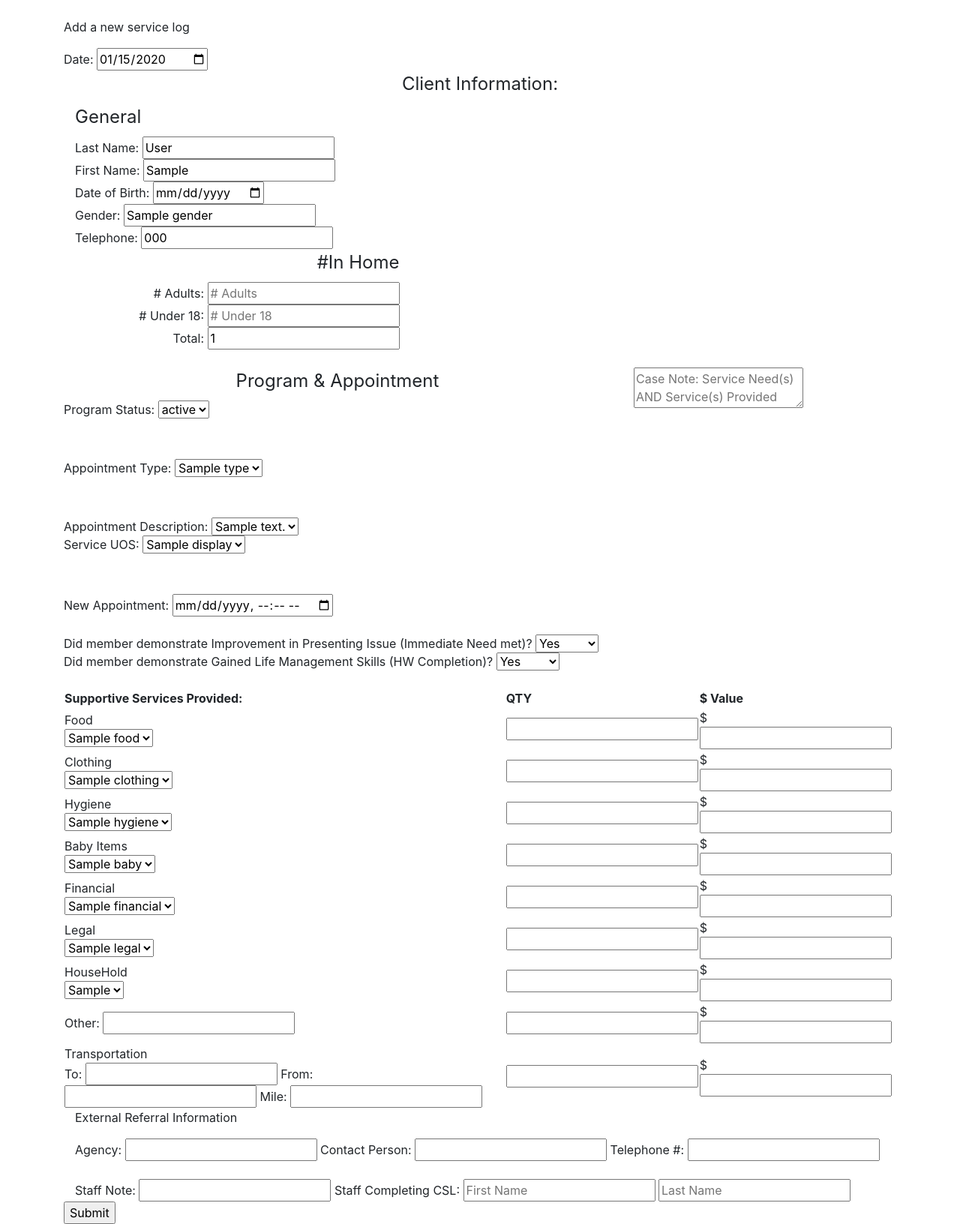
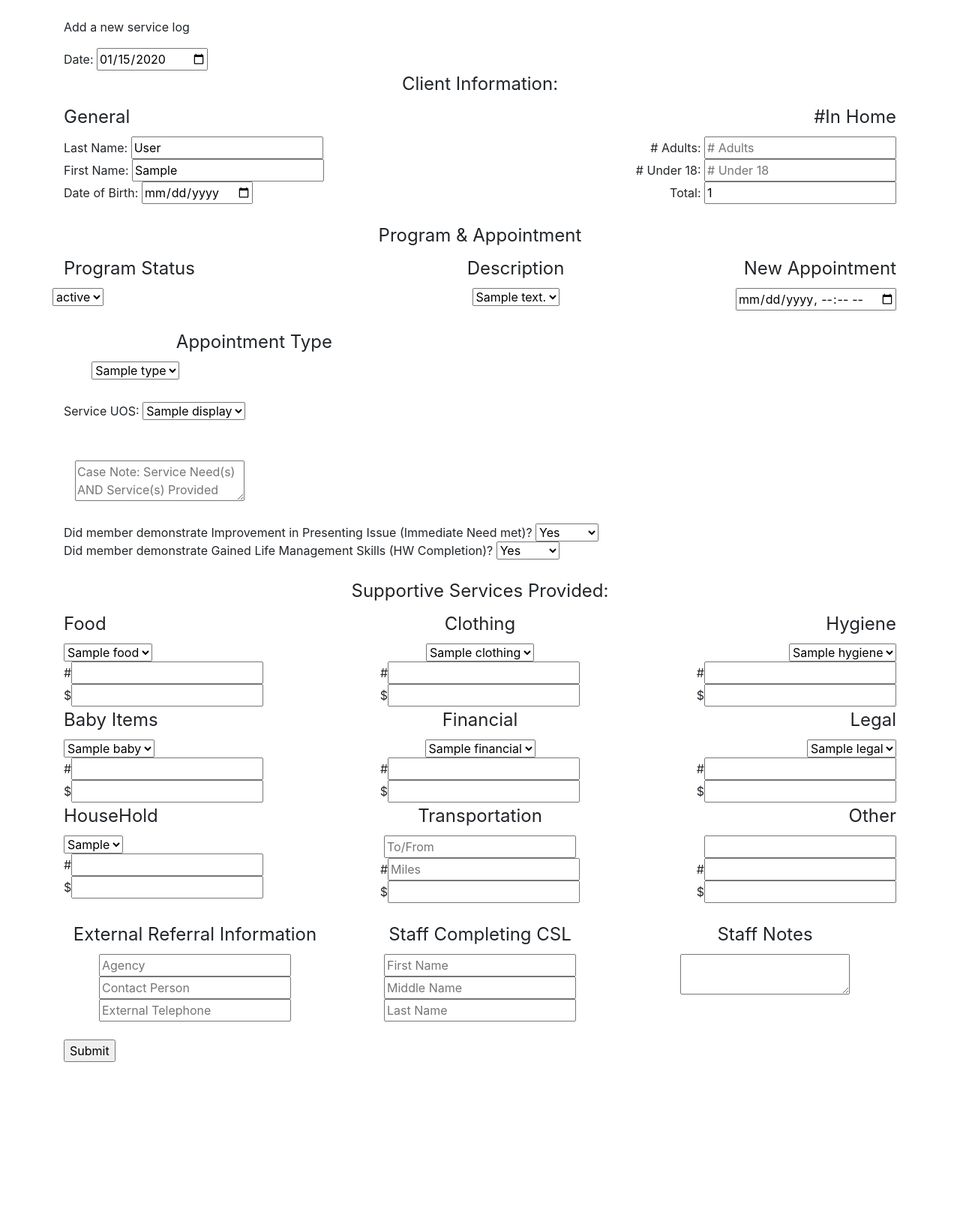
Before and after one commit to ia-community-analytics/friendship-house, a Flask app: template templates/client_service_log.html in a window 1280 px wide. Shown: the part 56-1688 px from the top of the page at 75% size. After the commit the page ends 1472 px from the top, so only its background shows below. Run offline with Flask 2, Linux system fonts and the light colour scheme; the template is opened without the code that fills it: most values are stand-ins (such as "Sample title", 1, 10 or a date in 2020); parts of the project's set-up code (start-up, migrations or seed data) failed here and were passed over; some libraries are stand-ins or nearby versions.

Commit message:
better format for client service log

```diff
--- a/templates/client_service_log.html
+++ b/templates/client_service_log.html
@@ -14,7 +14,8 @@
 
             <fieldset>
                 <legend align="center">Client Information:</legend>
-                <div class="col-sm-5" align="left">
+                <div class="row">
+                    <div class="col-sm-6" align="left">
                         <fieldset>
                             <legend>General</legend>
                             Last Name: <input type="text" name="lastname" value="{{ data.last_name }}"
@@ -22,16 +23,19 @@
                             First Name: <input type="text" name="firstname" value="{{ data.first_name }}"
                                                placeholder="First Name" title="First Name" required><br>
                             Date of Birth: <input type="date" min="1960-01-01" max="{{ date }}" name="dob"
-                                              value="{{ data.dob }}" placeholder="Date of Birth" title="Date of Birth"
+                                                  value="{{ data.dob }}" placeholder="Date of Birth"
+                                                  title="Date of Birth"
                                                   required><br>
+                            <div hidden>
                                 Gender: <input type="text" name="gender" value="{{ data.gender }}" placeholder="Gender"
                                                title="Gender"><br>
                                 Telephone: <input type="tel" name="phone" value="{{ data.phone }}" placeholder="phone #"
                                                   title="phone #">
+                            </div>
                         </fieldset>
                     </div>
 
-                <div class="col-sm-5" align="right">
+                    <div class="col-sm-6" align="right">
                         <fieldset>
                             <legend>#In Home</legend>
                             # Adults: <input type="number" name="adults" min="0" value="{{ data.nber_adults }}"
@@ -43,41 +47,71 @@
                                           placeholder="Total" title="Total In Home">
                         </fieldset>
                     </div>
+                </div>
             </fieldset>
             <br>
-            <div class="row">
-                <div class="col-sm-8" align="left">
+
             <fieldset>
                 <legend align="center">Program & Appointment</legend>
+                <div class="row">
+                    <div class="col-sm-5" align="left">
+                        <fieldset>
+                            <legend align="left">Program Status</legend>
+                            <div class="row" align="left">
                                 <div align="left">
-                            Program Status:
                                     <select name="program_status" id="program_status" onclick="enter_status()">
                                         {% for status in program_status %}
                                             <option value="{{ status | safe }}">{{ status | safe }}</option>
                                         {% endfor %}
                                     </select>
+                                </div>
                                 <div id="program_status_other" class="col-sm-2" title="Other"
                                      style="visibility: hidden">
                                     <input type="text" name="program_status_other" placeholder="other program">
                                 </div>
+                            </div>
+                        </fieldset>
 
+                    </div>
+
+                    <div class="col-sm-3" align="center">
+                        <fieldset>
+                            <legend align="center">Description</legend>
+                            <select name="appointment_description" id="appointment_description">
+                                {% for description in appointment_description %}
+                                    <option value="{{ description | safe }}">{{ description | safe }}</option>
+                                {% endfor %}
+                            </select>
+                        </fieldset>
+                    </div>
+
+                    <div class="col-sm-4" align="right">
+                        <fieldset>
+                            <legend align="right">New Appointment</legend>
+                            <input type="datetime-local" min="1960-01-01" max="{{ date }}" name="new_appointment">
+                        </fieldset>
+                    </div>
+                </div>
                 <br>
-                            Appointment Type:
+
+                <div class="row">
+                    <fieldset>
+                        <legend align="right">Appointment Type</legend>
+                        <div class="row" align="right">
+                            <div id="appointment_location" class="col-sm-2" title="Location"
+                                 style="visibility: hidden">
+                                <input type="text" name="appointment_location" placeholder="location">
+                            </div>
+                            <div>
                                 <select name="appointment_type" id="appointment_type" onclick="enter_location()">
                                     {% for type in appointment_type %}
                                         <option value="{{ type | safe }}">{{ type | safe }}</option>
                                     {% endfor %}
                                 </select>
-                            <div id="appointment_location" title="Location" style="visibility: hidden">
-                                <input type="text" name="appointment_location" placeholder="location">
                             </div>
-                            <br>
-                            Appointment Description:
-                            <select name="appointment_description" id="appointment_description">
-                                {% for description in appointment_description %}
-                                    <option value="{{ description | safe }}">{{ description | safe }}</option>
-                                {% endfor %}
-                            </select>
+                        </div>
+                    </fieldset>
+                </div>
                 <br>
                 Service UOS:
                 <select name="uos" id="service_uos" onclick="enter_uos()">
@@ -89,16 +123,11 @@
                     <input type="number" name="other_service_txt" min="0" step=".25">
                 </div>
                 <br>
-                            New Appointment:
-                            <input type="datetime-local" min="1960-01-01" max="{{ date }}"
-                                   name="new_appointment">
-                        </div>
             </fieldset>
-                </div>
+
             <div class="col-sm-4" title="Case Note">
                     <textarea name="casenote"
                               placeholder="Case Note: Service Need(s) AND Service(s) Provided"></textarea>
-                </div>
             </div>
             <br>
 
@@ -117,146 +146,160 @@
                 </select>
             </div>
             <br>
-            {#    fourth table#}
-            <div id="fourth" class="table-responsive">
-                <table name="fourth">
-                    <th>Supportive Services Provided:</th>
-                    <th>QTY</th>
-                    <th>$ Value</th>
 
-                    <tr>
-                        <td>
-                            Food<br>
+            <fieldset>
+                <legend align="center">Supportive Services Provided:</legend>
+                <div class="row">
+                    <div class="col-sm-4" align="left">
+                        <fieldset>
+                            <legend align="left">Food</legend>
                             <select name="food">
                                 {% for foo in supportive_service_provided.get('Food') %}
                                     <option value="{{ foo | safe }}">{{ foo | safe }}</option>
                                 {% endfor %}
-                            </select>
-                        </td>
-                        <td><input type="number" name="foodqty"></td>
-                        <td>$<input type="number" step="0.01" name="foodvalue"></td>
-                    </tr>
+                            </select><br>
+                            #<input type="number" name="foodqty"><br>
+                            $<input type="number" step="0.01" name="foodvalue">
+                        </fieldset>
+                    </div>
 
-                    <tr>
-                        <td>
-                            Clothing<br>
+                    <div class="col-sm-4" align="center">
+                        <fieldset>
+                            <legend align="center">Clothing</legend>
                             <select name="clothing">
                                 {% for foo in supportive_service_provided.get('Clothing') %}
                                     <option value="{{ foo | safe }}">{{ foo | safe }}</option>
                                 {% endfor %}
-                            </select>
-                        </td>
-                        <td><input type="number" name="clothingqty"></td>
-                        <td>$<input type="number" step="0.01" name="clothingvalue"></td>
-                    </tr>
+                            </select><br>
+                            #<input type="number" name="clothingqty"><br>
+                            $<input type="number" step="0.01" name="clothingvalue">
+                        </fieldset>
+                    </div>
 
-                    <tr>
-                        <td>
-                            Hygiene<br>
+                    <div class="col-sm-4" align="right">
+                        <fieldset>
+                            <legend align="right">Hygiene</legend>
                             <select name="hygiene">
                                 {% for foo in supportive_service_provided.get('Hygiene') %}
                                     <option value="{{ foo | safe }}">{{ foo | safe }}</option>
                                 {% endfor %}
-                            </select>
-                        </td>
-                        <td><input type="number" name="hygieneqty"></td>
-                        <td>$<input type="number" step="0.01" name="hygienevalue"></td>
-                    </tr>
+                            </select><br>
+                            #<input type="number" name="hygieneqty"><br>
+                            $<input type="number" step="0.01" name="hygienevalue">
+                        </fieldset>
+                    </div>
+                </div>
 
-                    <tr>
-                        <td>
-                            Baby Items<br>
+                <div class="row">
+                    <div class="col-sm-4" align="left">
+                        <fieldset>
+                            <legend align="left">Baby Items</legend>
                             <select name="baby_items">
                                 {% for foo in supportive_service_provided.get('Baby_Items') %}
                                     <option value="{{ foo | safe }}">{{ foo | safe }}</option>
                                 {% endfor %}
-                            </select>
-                        </td>
-                        <td><input type="number" name="babyqty"></td>
-                        <td>$<input type="number" step="0.01" name="babyvalue"></td>
-                    </tr>
+                            </select><br>
+                            #<input type="number" name="babyqty"><br>
+                            $<input type="number" step="0.01" name="babyvalue">
+                        </fieldset>
+                    </div>
 
-                    <tr>
-                        <td>
-                            Financial<br>
+                    <div class="col-sm-4" align="center">
+                        <fieldset>
+                            <legend align="center">Financial</legend>
                             <select name="financial">
                                 {% for foo in supportive_service_provided.get('Financial') %}
                                     <option value="{{ foo | safe }}">{{ foo | safe }}</option>
                                 {% endfor %}
-                            </select>
-                        </td>
-                        <td><input type="number" name="financeqty"></td>
-                        <td>$<input type="number" step="0.01" name="financevalue"></td>
-                    </tr>
+                            </select><br>
+                            #<input type="number" name="financeqty"><br>
+                            $<input type="number" step="0.01" name="financevalue">
+                        </fieldset>
+                    </div>
 
-                    <tr>
-                        <td>
-                            Legal<br>
+                    <div class="col-sm-4" align="right">
+                        <fieldset>
+                            <legend align="right">Legal</legend>
                             <select name="legal">
                                 {% for foo in supportive_service_provided.get('Legal') %}
                                     <option value="{{ foo | safe }}">{{ foo | safe }}</option>
                                 {% endfor %}
-                            </select>
-                        </td>
-                        <td><input type="number" name="legalqty"></td>
-                        <td>$<input type="number" step="0.01" name="legalvalue"></td>
-                    </tr>
+                            </select><br>
+                            #<input type="number" name="legalqty"><br>
+                            $<input type="number" step="0.01" name="legalvalue">
+                        </fieldset>
+                    </div>
+                </div>
 
-                    <tr>
-                        <td>
-                            HouseHold<br>
+                <div class="row">
+                    <div class="col-sm-4" align="left">
+                        <fieldset>
+                            <legend align="left">HouseHold</legend>
                             <select name="household">
                                 {% for foo in supportive_service_provided.get('HouseHold') %}
                                     <option value="{{ foo | safe }}">{{ foo | safe }}</option>
                                 {% endfor %}
-                            </select>
-                        </td>
-                        <td><input type="number" name="familyqty"></td>
-                        <td>$<input type="number" step="0.01" name="familyvalue"></td>
-                    </tr>
-
-                    <tr>
-                        <td>
-                            Other: <input type="text" name="other_service_provided">
-                        </td>
-                        <td><input type="number" name="otherqty"></td>
-                        <td>$<input type="number" step="0.01" name="othervalue"></td>
-                    </tr>
-
-                    <tr>
-                        <td>
-                            Transportation<br>
-                            <div id="transportation_service">
-                                To: <input type="text" name="to">
-                                From: <input type="text" name="from">
-                                Mile: <input type="text" name="miles">
-                            </div>
-                        </td>
-                        <td><input type="number" name="transportationqty"></td>
-                        <td>$<input type="number" step="0.01" name="transportationvalue"></td>
-                    </tr>
-                </table>
+                            </select><br>
+                            #<input type="number" name="familyqty"><br>
+                            $<input type="number" step="0.01" name="familyvalue">
+                        </fieldset>
                     </div>
 
-            <div id="external_referral_info" class="container">
-                <p>External Referral Information</p>
-                Agency: <input type="text" name="agency">
-                Contact Person: <input type="text" name="contactperson">
-                Telephone #: <input type="tel" name="external_telephone">
+                    <div class="col-sm-4" align="center">
+                        <fieldset>
+                            <legend align="center">Transportation</legend>
+                            <input type="text" name="to/from" placeholder="To/From"><br>
+                            #<input type="text" name="miles" placeholder="Miles"><br>
+                            $<input type="number" step="0.01" name="transportationvalue">
+                        </fieldset>
+                    </div>
+
+                    <div class="col-sm-4" align="right">
+                        <fieldset>
+                            <legend align="right">Other</legend>
+                            <input type="text" name="other_service_provided"><br>
+                            #<input type="number" name="otherqty"><br>
+                            $<input type="number" step="0.01" name="othervalue">
+                        </fieldset>
+                    </div>
+                </div>
+            </fieldset>
+            <br>
+
+            <div class="row">
+                <div class="col-sm-4" align="center">
+                    <fieldset>
+                        <legend align="center">External Referral Information</legend>
+                        <input type="text" name="agency" placeholder="Agency">
+                        <input type="text" name="contactperson" placeholder="Contact Person">
+                        <input type="tel" name="external_telephone" placeholder="External Telephone">
+                    </fieldset>
+                </div>
+
+                <div class="col-sm-4" align="center">
+                    <fieldset>
+                        <legend align="center">Staff Completing CSL</legend>
+                        <input type="text" name="staff_completing_csl_fname" placeholder="First Name" required>
+                        <input type="text" name="staff_completing_csl_mname" placeholder="Middle Name">
+                        <input type="text" name="staff_completing_csl_lname" placeholder="Last Name" required>
+                    </fieldset>
+                </div>
+
+                <div class="col-sm-4" align="center">
+                    <fieldset>
+                        <legend align="center">Staff Notes</legend>
+                        <textarea name="staff_notes"></textarea>
+                    </fieldset>
+                </div>
             </div>
             <br>
-
-            <div id="staff_notes" class="container">
-                Staff Note: <input type="text" name="staff_notes">
-                Staff Completing CSL: <input type="text" name="staff_completing_csl_fname" placeholder="First Name" required>
-                <input type="text" name="staff_completing_csl_lname" placeholder="Last Name" required>
-            </div>
 
             <input name="race" value="{{ data.race }}" hidden>
             <input name="zipcode" value="{{ data.zipcode }}" hidden>
             <input type="submit" name="action"/>
         </form>
     </div>
+
     <script type="text/javascript">
         function enter_location() {
             var ap_type = document.getElementById('appointment_type');
--- a/templates/layout.html
+++ b/templates/layout.html
@@ -3,11 +3,13 @@
 <head>
     {% block head %}
         <link rel="stylesheet" href="https://maxcdn.bootstrapcdn.com/bootstrap/4.0.0/css/bootstrap.min.css"
-          integrity="sha384-Gn5384xqQ1aoWXA+058RXPxPg6fy4IWvTNh0E263XmFcJlSAwiGgFAW/dAiS6JXm" crossorigin="anonymous">
+              integrity="sha384-Gn5384xqQ1aoWXA+058RXPxPg6fy4IWvTNh0E263XmFcJlSAwiGgFAW/dAiS6JXm"
+              crossorigin="anonymous">
         <script src="https://ajax.googleapis.com/ajax/libs/jquery/3.3.1/jquery.min.js"></script>
         <script src="https://cdnjs.cloudflare.com/ajax/libs/popper.js/1.14.0/umd/popper.min.js"></script>
         <script src="https://maxcdn.bootstrapcdn.com/bootstrap/4.0.0/js/bootstrap.min.js"
-            integrity="sha384-JZR6Spejh4U02d8jOt6vLEHfe/JQGiRRSQQxSfFWpi1MquVdAyjUar5+76PVCmYl" crossorigin="anonymous"></script>
+                integrity="sha384-JZR6Spejh4U02d8jOt6vLEHfe/JQGiRRSQQxSfFWpi1MquVdAyjUar5+76PVCmYl"
+                crossorigin="anonymous"></script>
         <title>{% block title %}{% endblock %}</title>
     {% endblock %}
     {% block scripts %}{% endblock %}
```
Lines whose indentation alone changed are shown as unchanged.
